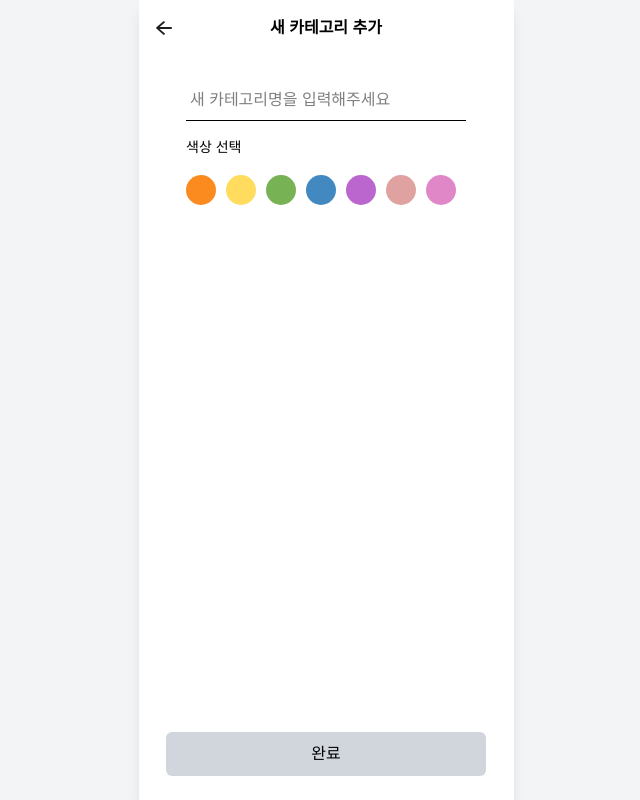
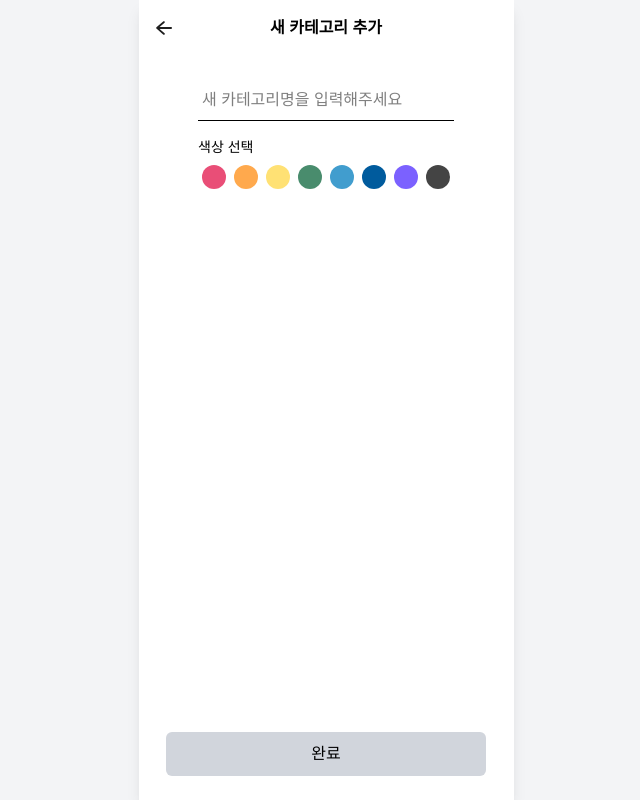
Before and after one commit to dongnae-bangnae/FE, a React (Vite) app: page /category/new in a window 1280 px wide. Shown: the whole page, without its empty margins (314-954 px from the left). Built offline with nearby package versions, Linux system fonts and the light colour scheme.

Commit message:
💄 Design: 새 카테고리 추가 페이지 UI 수정 (#66)

```diff
--- a/src/pages/AddCategoryPage.tsx
+++ b/src/pages/AddCategoryPage.tsx
@@ -1,6 +1,5 @@
 import { useState } from "react";
 import Header from "../components/common/Header";
-import { Check } from "lucide-react";
 import { CategoryColorName, categoryColors } from "../types/categoryColors";
 import { useNavigate } from "react-router-dom";
 
@@ -26,20 +25,25 @@ function AddCategoryPage() {
 					<div className="py-4 flex flex-col justify-center">
 						<div className="text-sm mb-2">색상 선택</div>
 						<div className="flex">
-							{categoryColors.map(({ name, code }) => (
+							{categoryColors.map(({ name, code }) => {
+								const isSelected = categoryColor === name;
+								return (
 									<button
 										key={name}
 										onClick={() => setCategoryColor(name)}
+										className="w-6 h-6 rounded-full mx-1 flex items-center justify-center"
 										style={{ backgroundColor: code }}
-									className="category-color-button relative"
 									>
-									{categoryColor === name && (
-										<div className="absolute inset-0 flex items-center justify-center pt-1">
-											<Check className="w-4 h-4 text-black" />
-										</div>
+										{isSelected && (
+											<div
+												className="w-4.5 h-4.5 rounded-full border-3 border-white"
+												style={{ backgroundColor: code }}
+											/>
 										)}
 									</button>
-							))}
+								);
+							})}
+
 						</div>
 					</div>
 				</div>
--- a/src/types/categoryColors.ts
+++ b/src/types/categoryColors.ts
@@ -1,11 +1,12 @@
 export const categoryColors = [
-	{ name: "orange", code: "#FB8A1F" },
-	{ name: "yellow", code: "#FFDC5D" },
-	{ name: "green", code: "#77B255" },
-	{ name: "blue", code: "#4289C1" },
-	{ name: "purple", code: "#BB66CF" },
-	{ name: "rose", code: "#E0A1A1" },
-	{ name: "pink", code: "#DF87C7" },
+	{ name: "red", code: "#E94E77" },
+	{ name: "orange", code: "#FFA94D" },
+	{ name: "yellow", code: "#FFE174" },
+	{ name: "green", code: "#498C6D" },
+	{ name: "sky", code: "#419DCE" },
+	{ name: "blue", code: "#005B9D" },
+	{ name: "purple", code: "#7B61FF" },
+	{ name: "black", code: "#444444"}
 ] as const;
 
 export type CategoryColorName = (typeof categoryColors)[number]["name"];
```
Lines whose indentation alone changed are shown as unchanged.
